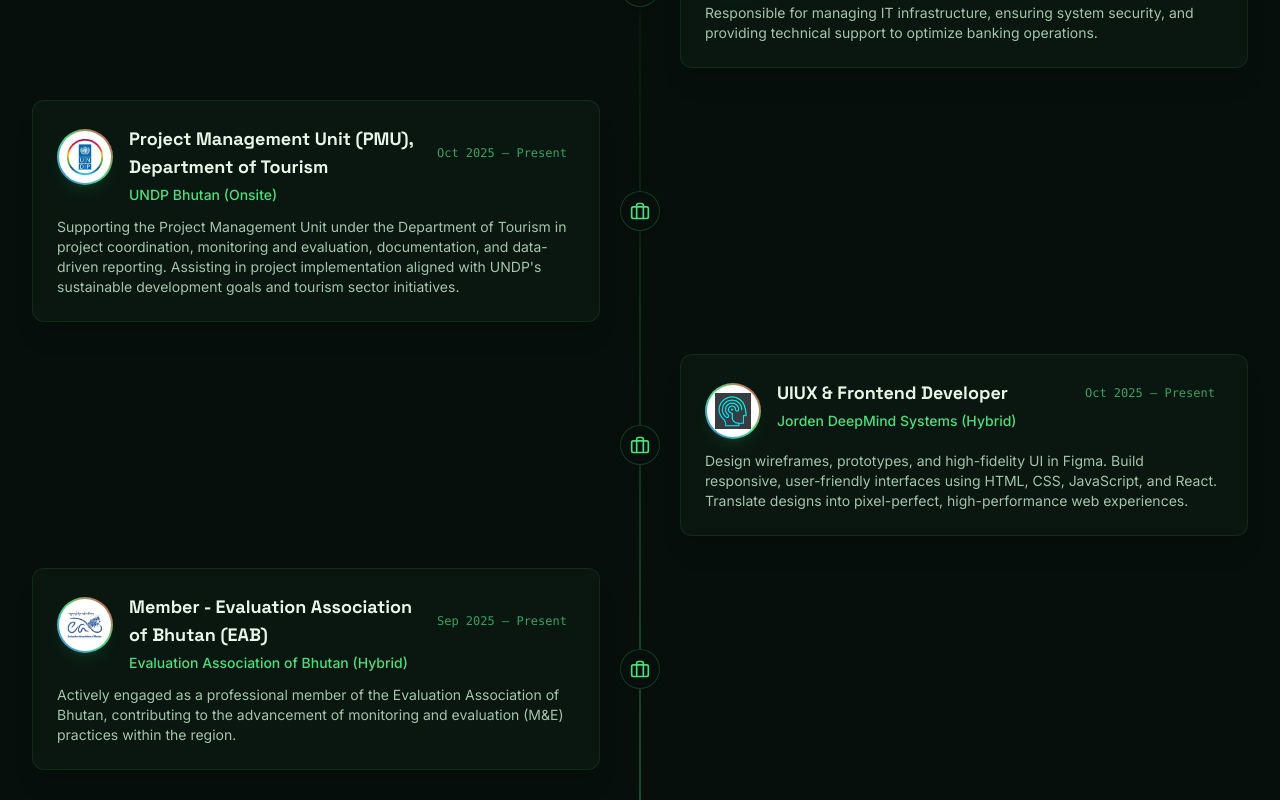
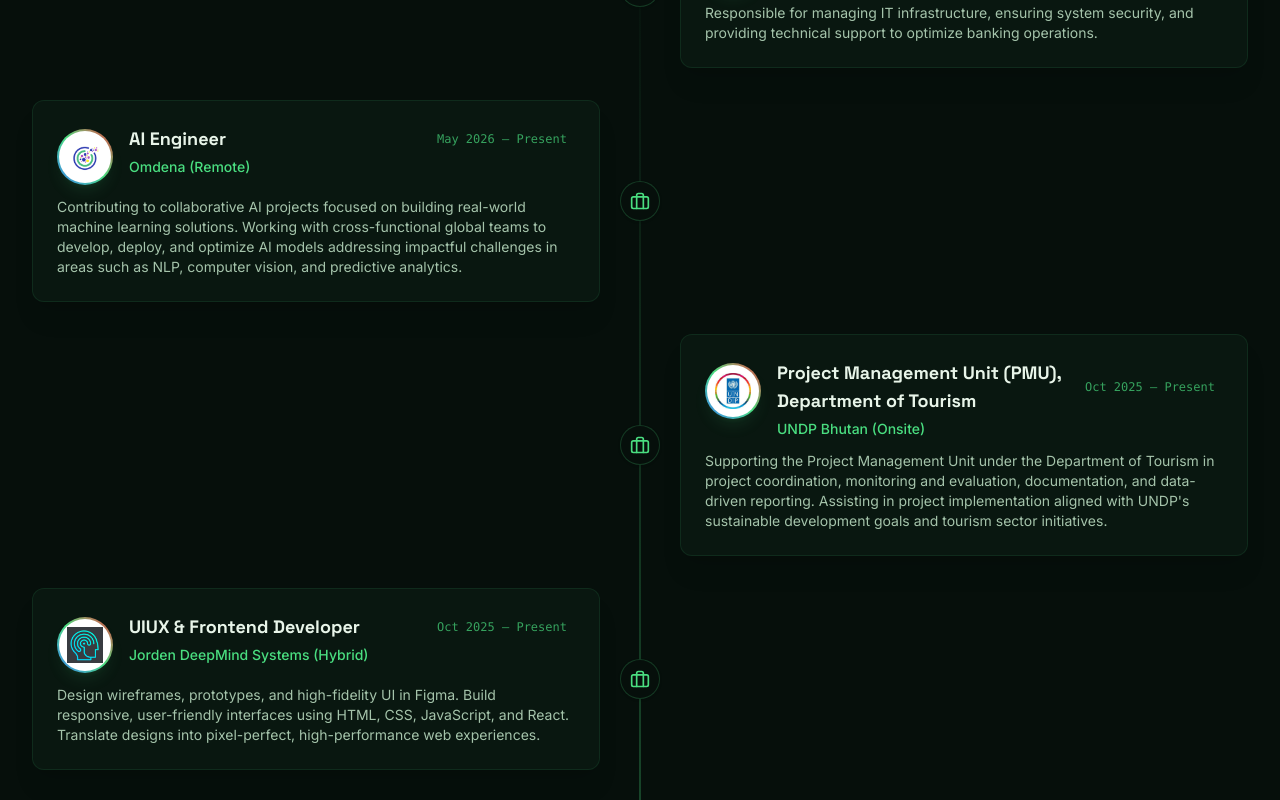
Before and after one commit to visal2002/vishal_chettri_portfolio, a React (Vite) app: page / in a window 1280 px wide. Shown: the part 4340-5140 px from the top of the page. Built offline with nearby package versions, Linux system fonts and the light colour scheme.

Commit message:
feat: add Experience component and update project dependencies

```diff
--- a/src/components/Experience.jsx
+++ b/src/components/Experience.jsx
@@ -4,6 +4,7 @@
 const Experience = () => {
     const experiencesData = [
         { title: 'Information Technology Officer', company: 'Bank of Bhutan, Thimphu (Onsite)', duration: 'May 2026 – Present', description: 'Responsible for managing IT infrastructure, ensuring system security, and providing technical support to optimize banking operations.', image: '/assets/images/BoB.png' },
+        { title: 'AI Engineer', company: 'Omdena (Remote)', duration: 'May 2026 – Present', description: 'Contributing to collaborative AI projects focused on building real-world machine learning solutions. Working with cross-functional global teams to develop, deploy, and optimize AI models addressing impactful challenges in areas such as NLP, computer vision, and predictive analytics.', image: '/assets/images/omdena-logo.png' },
         { title: 'Project Management Unit (PMU), Department of Tourism', company: 'UNDP Bhutan (Onsite)', duration: 'Oct 2025 – Present', description: 'Supporting the Project Management Unit under the Department of Tourism in project coordination, monitoring and evaluation, documentation, and data-driven reporting. Assisting in project implementation aligned with UNDP\'s sustainable development goals and tourism sector initiatives.', image: '/assets/images/images.jpg' },
         { title: 'UIUX & Frontend Developer', company: 'Jorden DeepMind Systems (Hybrid)', duration: 'Oct 2025 – Present', description: 'Design wireframes, prototypes, and high-fidelity UI in Figma. Build responsive, user-friendly interfaces using HTML, CSS, JavaScript, and React. Translate designs into pixel-perfect, high-performance web experiences.', image: '/assets/images/JDMS logo.jpg' },
         { title: 'Member - Evaluation Association of Bhutan (EAB)', company: 'Evaluation Association of Bhutan (Hybrid)', duration: 'Sep 2025 – Present', description: 'Actively engaged as a professional member of the Evaluation Association of Bhutan, contributing to the advancement of monitoring and evaluation (M&E) practices within the region.', image: '/assets/images/EAB.png' },
```
Also changed, not shown: public/assets/images/omdena-logo.png (added), public/assets/images/omdena.png (added).
